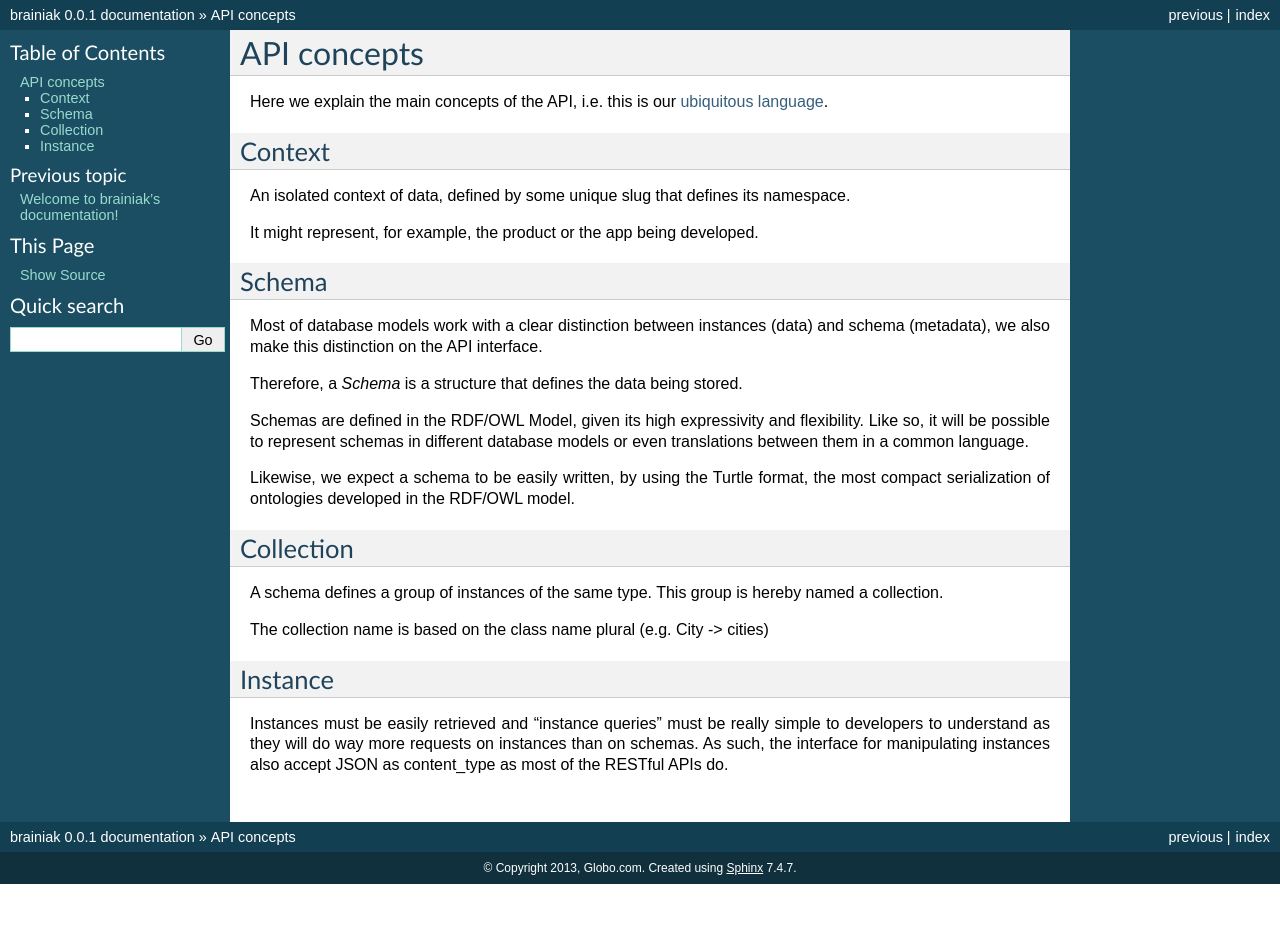
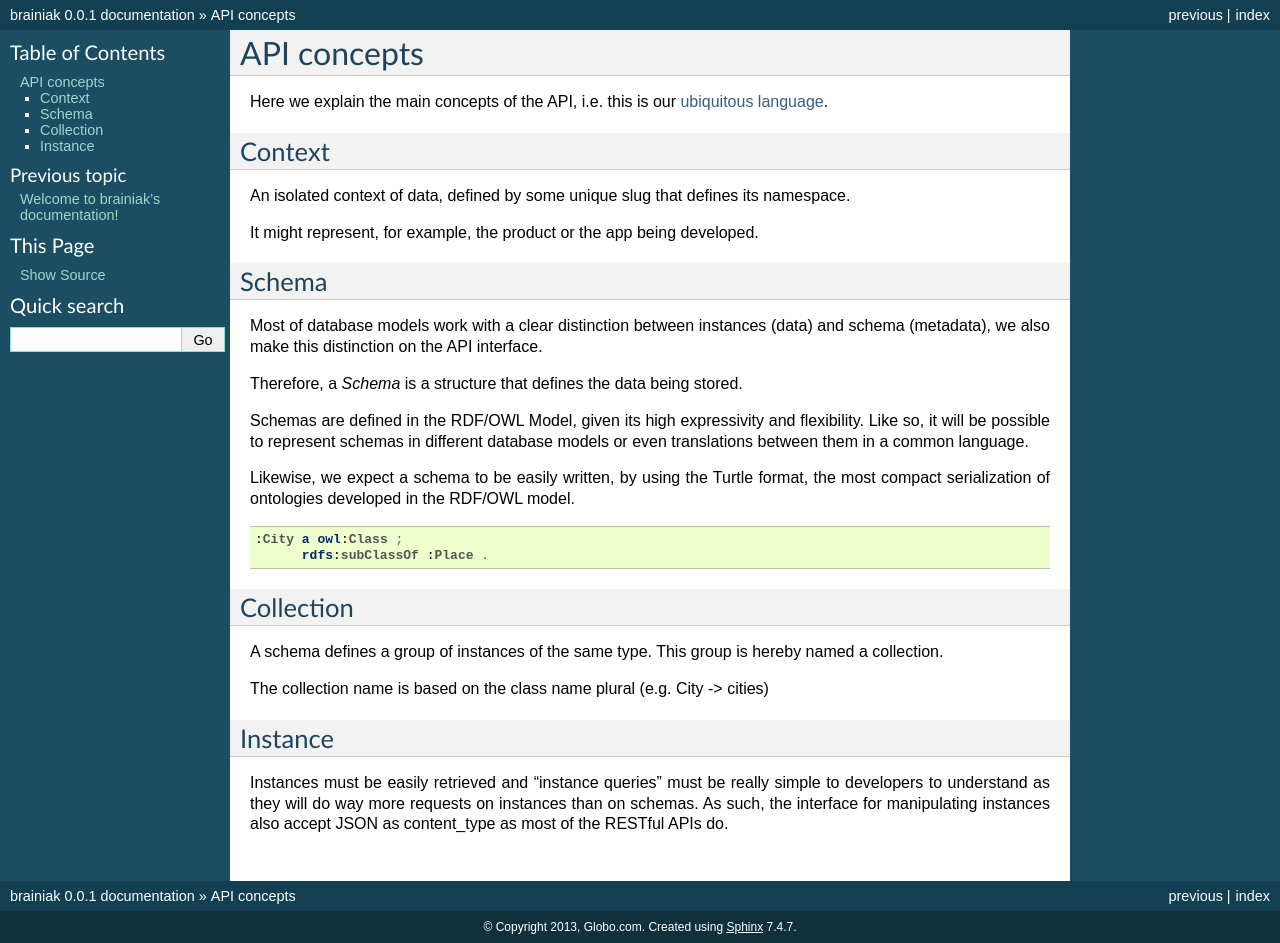
Before and after one commit to bmentges/brainiak_api, a Sphinx documentation site: the page built from docs/source/concepts.rst, in a window 1280 px wide. Built offline with Sphinx 7.4.7, drawn with Linux system fonts in a browser that asks for light colours; before the commit the page ends 900 px from its top, so only the background shows below that.

Commit message:
ttl example

```diff
--- a/docs/source/concepts.rst
+++ b/docs/source/concepts.rst
@@ -30,6 +30,11 @@ in a common language.
 Likewise, we expect a schema to be easily written, by using the Turtle format, the
 most compact serialization of ontologies developed in the RDF/OWL model.
 
+.. code-block:: guess
+
+    :City a owl:Class ;
+          rdfs:subClassOf :Place .
+
 .. _concept_collection:
 
 Collection
--- a/docs/source/index.rst
+++ b/docs/source/index.rst
@@ -7,8 +7,6 @@ Welcome to brainiak's documentation!
 ====================================
 
 Brainiak is a Linked Data RESTful API.
-
-Contents:
 
 .. toctree::
    :maxdepth: 2
```
